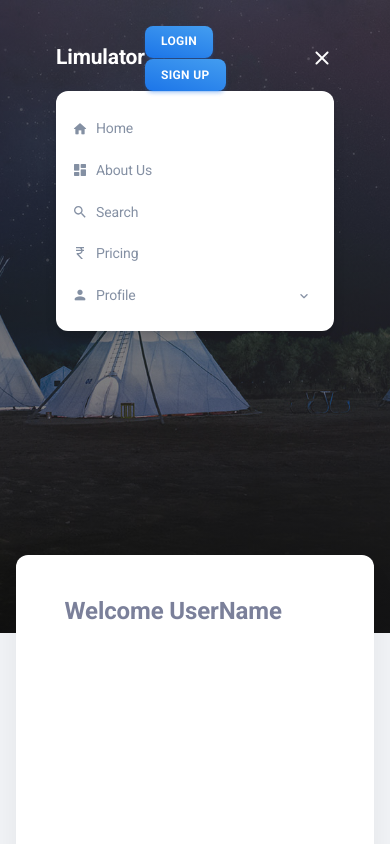
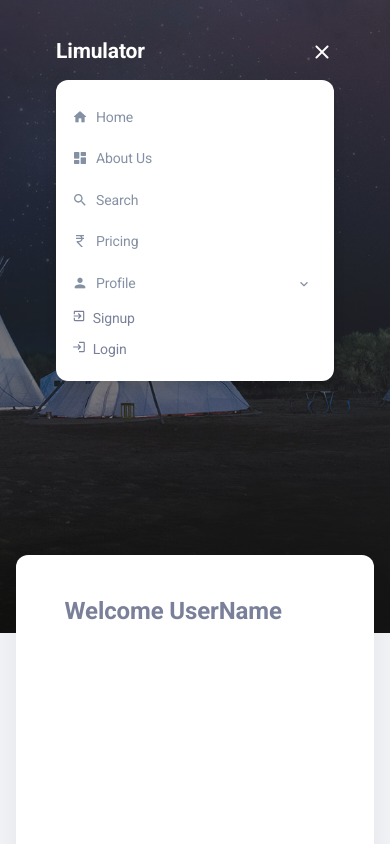
Before and after one commit to Codebugged-Research/iiitk_frotnend, a React (Create React App) app: page /profile in a window 390 px wide. Both pictures are taken after a click on the element "menu". Shown: the top 844 px of the page. Built offline with nearby package versions, Linux system fonts and the light colour scheme.

Commit message:
doned navbar responsiveness

```diff
--- a/src/examples/Navbars/DefaultNavbar/DefaultNavbarMobile.js
+++ b/src/examples/Navbars/DefaultNavbar/DefaultNavbarMobile.js
@@ -24,6 +24,8 @@ import PropTypes from "prop-types";
 // @mui material components
 import Collapse from "@mui/material/Collapse";
 import MuiLink from "@mui/material/Link";
+import ExitToAppIcon from "@mui/icons-material/ExitToApp";
+import LoginIcon from "@mui/icons-material/Login";
 
 // Material Kit 2 React components
 import MKBox from "components/MKBox";
@@ -152,6 +154,62 @@ function DefaultNavbarMobile({ routes, open }) {
     <Collapse in={Boolean(open)} timeout="auto" unmountOnExit>
       <MKBox width="calc(100% + 1.625rem)" my={2} ml={-2}>
         {renderNavbarItems}
+        <MKTypography
+          key={0}
+          component={MuiLink}
+          to="/signup"
+          href="/signup"
+          target="_blank"
+          minWidth="11.25rem"
+          display="block"
+          variant="button"
+          color="text"
+          textTransform="capitalize"
+          fontWeight="regular"
+          py={0.625}
+          px={2}
+          sx={({ palette: { grey, dark }, borders: { borderRadius } }) => ({
+            borderRadius: borderRadius.md,
+            cursor: "pointer",
+            transition: "all 300ms linear",
+
+            "&:hover": {
+              backgroundColor: grey[200],
+              color: dark.main,
+            },
+          })}
+        >
+          <ExitToAppIcon />
+          &nbsp; signup
+        </MKTypography>
+        <MKTypography
+          key={0}
+          component={MuiLink}
+          to="/signin"
+          href="/signin"
+          target="_blank"
+          minWidth="11.25rem"
+          display="block"
+          variant="button"
+          color="text"
+          textTransform="capitalize"
+          fontWeight="regular"
+          py={0.625}
+          px={2}
+          sx={({ palette: { grey, dark }, borders: { borderRadius } }) => ({
+            borderRadius: borderRadius.md,
+            cursor: "pointer",
+            transition: "all 300ms linear",
+
+            "&:hover": {
+              backgroundColor: grey[200],
+              color: dark.main,
+            },
+          })}
+        >
+          <LoginIcon />
+          &nbsp; Login
+        </MKTypography>
       </MKBox>
     </Collapse>
   );
--- a/src/examples/Navbars/DefaultNavbar/index.js
+++ b/src/examples/Navbars/DefaultNavbar/index.js
@@ -488,7 +488,7 @@ function DefaultNavbar({ brand, routes, transparent, light, action, sticky, rela
           >
             {renderNavbarItems}
           </MKBox>
-          <MKBox ml={{ xs: "auto", lg: 0 }}>
+          <MKBox ml={{ xs: "auto", lg: 0 }} display={mobileView ? "none" : "bblock"}>
             {action &&
               (action.type === "internal" ? (
                 <>
```
